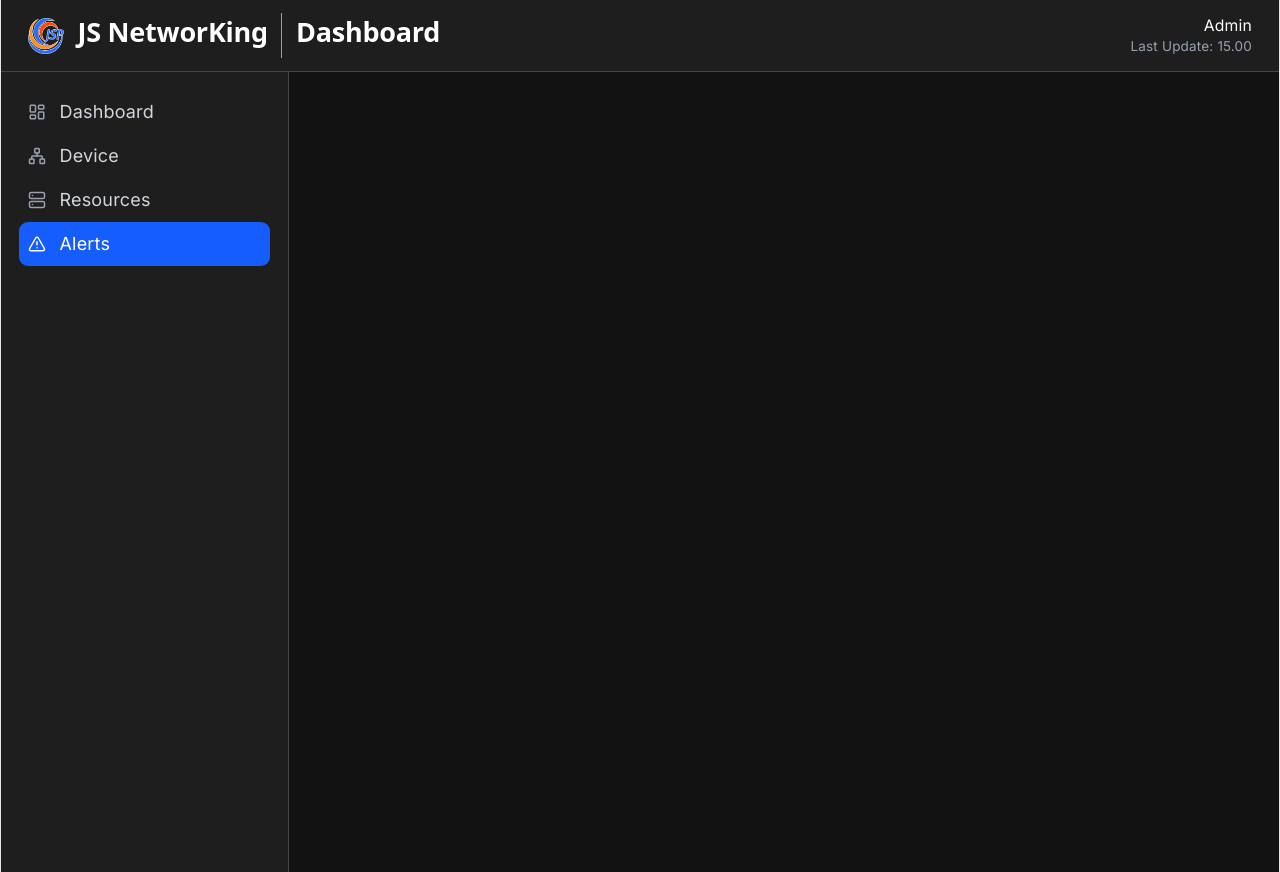
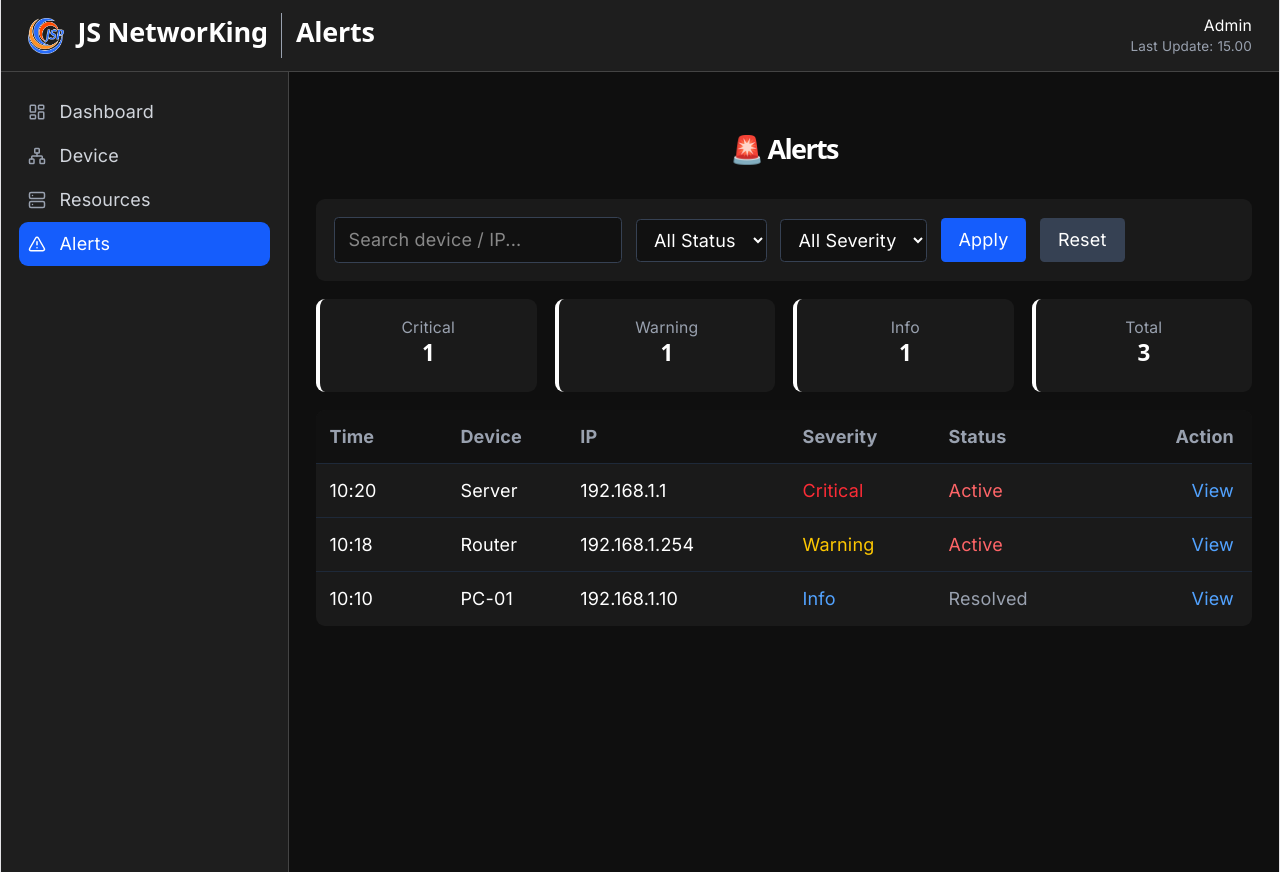
Before and after one commit to asano225/my-dashboard, a React (Vite) app: page /alerts in a window 1280 px wide. Built offline with nearby package versions, Linux system fonts and the light colour scheme.

Commit message:
Menambahkan Alerts dan Memperbarui Topbar

```diff
--- a/src/App.jsx
+++ b/src/App.jsx
@@ -1,9 +1,10 @@
 import { BrowserRouter as Router, Routes, Route } from "react-router-dom";
 import Topbar from "@/components/layout/Topbar";
-import DashboardPage from "./pages/Dashboard";
+import Dashboard from "./pages/Dashboard";
 import DevicePage from "./pages/Device";
 import Sidebar from "./components/layout/Sidebar";
 import DeviceDetail from "./pages/DetailDevice";
+import Alerts from "./pages/Alerts";
 
 export default function App() {
   return (
@@ -17,9 +18,10 @@ export default function App() {
 
           <div className="flex-1">
             <Routes>
-              <Route path="/" element={<DashboardPage />} />
+              <Route path="/" element={<Dashboard />} />
               <Route path="/device" element={<DevicePage />} />
               <Route path="/device/:id" element={<DeviceDetail />} />
+              <Route path="/alerts" element={<Alerts />} />
             </Routes>
           </div>
 
--- a/src/components/Device/DeviceFilter.jsx
+++ b/src/components/Device/DeviceFilter.jsx
@@ -7,6 +7,7 @@ export default function DeviceFilter() {
       <div className="flex justify-between items-center">
         <label className="text-gray-400">Status :</label>
         <select className="text-black w-38 mt-1 bg-[#ffffff] p-2 rounded-md">
+          <option>All status</option>
           <option>Available</option>
           <option>Unavailable</option>
         </select>
@@ -15,6 +16,7 @@ export default function DeviceFilter() {
       <div className="flex justify-between items-center">
         <label className="text-gray-400">Severity :</label>
         <select className="text-black w-38 mt-1 bg-[#ffffff] p-2 rounded-md">
+          <option>All severity</option>
           <option>Warning</option>
           <option>Critical</option>
           <option>Health</option>
@@ -24,6 +26,7 @@ export default function DeviceFilter() {
       <div className="flex justify-between items-center">
         <label className="text-gray-400">Group :</label>
         <select className="text-black w-38 mt-1 bg-[#ffffff] p-2 rounded-md">
+          <option>All group</option>
           <option>WJS</option>
         </select>
       </div>
--- /dev/null
+++ b/src/components/alerts/AlertDrawer.jsx
@@ -0,0 +1,32 @@
+export default function AlertDrawer({ alert, onClose }) {
+  return (
+    <div className="fixed inset-0 bg-black/50 flex justify-end">
+      <div className="w-96 bg-[#1a1a1a] p-6 text-white">
+        <h2 className="text-xl font-semibold mb-4">Alert Details</h2>
+
+        <p><b>Device:</b> {alert.device}</p>
+        <p><b>IP:</b> {alert.ip}</p>
+        <p><b>Severity:</b> {alert.severity}</p>
+        <p><b>Status:</b> {alert.status}</p>
+        <p className="mt-3"><b>Message:</b></p>
+        <p className="text-gray-400">{alert.message}</p>
+
+        <div className="mt-6 flex gap-2">
+          <button className="bg-yellow-500 px-4 py-2 rounded">
+            Acknowledge
+          </button>
+          <button className="bg-green-600 px-4 py-2 rounded">
+            Resolve
+          </button>
+        </div>
+
+        <button
+          onClick={onClose}
+          className="mt-6 text-gray-400 hover:text-white"
+        >
+          Close
+        </button>
+      </div>
+    </div>
+  );
+}
--- /dev/null
+++ b/src/components/alerts/AlertFIlters.jsx
@@ -0,0 +1,31 @@
+export default function AlertFilters() {
+  return (
+    <div className="bg-[#1a1a1a] p-4 rounded-lg mb-4 flex flex-wrap gap-3 items-center">
+      <input
+        className="bg-[#111] border border-gray-700 px-3 py-2 rounded w-64"
+        placeholder="Search device / IP..."
+      />
+
+      <select className="bg-[#111] border border-gray-700 px-3 py-2 rounded">
+        <option>All Status</option>
+        <option>Active</option>
+        <option>Resolved</option>
+      </select>
+
+      <select className="bg-[#111] border border-gray-700 px-3 py-2 rounded">
+        <option>All Severity</option>
+        <option>Critical</option>
+        <option>Warning</option>
+        <option>Info</option>
+      </select>
+
+      <button className="bg-blue-600 px-4 py-2 rounded hover:bg-blue-700">
+        Apply
+      </button>
+
+      <button className="bg-gray-700 px-4 py-2 rounded hover:bg-gray-600">
+        Reset
+      </button>
+    </div>
+  );
+}
--- /dev/null
+++ b/src/components/alerts/AlertSummary.jsx
@@ -0,0 +1,22 @@
+export default function AlertSummary({ alerts }) {
+  const count = (type) =>
+    alerts.filter((a) => a.severity === type).length;
+
+  return (
+    <div className="grid grid-cols-4 gap-4 mb-4">
+      <Card title="Critical" value={count("Critical")} color="red" />
+      <Card title="Warning" value={count("Warning")} color="yellow" />
+      <Card title="Info" value={count("Info")} color="blue" />
+      <Card title="Total" value={alerts.length} color="gray" />
+    </div>
+  );
+}
+
+function Card({ title, value, color }) {
+  return (
+    <div className={`p-4 rounded-lg bg-[#1a1a1a] border-l-4 border-${color}-500`}>
+      <p className="text-sm text-gray-400">{title}</p>
+      <h2 className="text-xl font-bold">{value}</h2>
+    </div>
+  );
+}
--- /dev/null
+++ b/src/components/alerts/AlertTable.jsx
@@ -0,0 +1,56 @@
+export default function AlertTable({ alerts, onSelect }) {
+  return (
+    <div className="bg-[#1a1a1a] rounded-lg overflow-hidden">
+      <table className="w-full text-left">
+        <thead className="bg-[#111] text-gray-400">
+          <tr>
+            <th className="p-3">Time</th>
+            <th>Device</th>
+            <th>IP</th>
+            <th>Severity</th>
+            <th>Status</th>
+            <th className="text-right pr-4">Action</th>
+          </tr>
+        </thead>
+        <tbody>
+          {alerts.map((a) => (
+            <tr
+              key={a.id}
+              className="border-t border-gray-800 hover:bg-[#222] cursor-pointer"
+              onClick={() => onSelect(a)}
+            >
+              <td className="p-3">{a.time}</td>
+              <td>{a.device}</td>
+              <td>{a.ip}</td>
+              <td>{renderSeverity(a.severity)}</td>
+              <td>{renderStatus(a.status)}</td>
+              <td className="text-right pr-4">
+                <button className="text-blue-400 hover:underline">
+                  View
+                </button>
+              </td>
+            </tr>
+          ))}
+        </tbody>
+      </table>
+    </div>
+  );
+}
+
+function renderSeverity(sev) {
+  const color =
+    sev === "Critical"
+      ? "text-red-500"
+      : sev === "Warning"
+      ? "text-yellow-400"
+      : "text-blue-400";
+
+  return <span className={color}>{sev}</span>;
+}
+
+function renderStatus(status) {
+  const color =
+    status === "Active" ? "text-red-400" : "text-gray-400";
+
+  return <span className={color}>{status}</span>;
+}
--- a/src/components/layout/Sidebar.jsx
+++ b/src/components/layout/Sidebar.jsx
@@ -19,7 +19,7 @@ export default function Sidebar() {
           to="/device"
           icon={<Network size={18} />}
           label="Device"
-          active={location.pathname === "/device"}
+          active={location.pathname.startsWith("/device")}
         />
 
         <SidebarItem
--- a/src/components/layout/Topbar.jsx
+++ b/src/components/layout/Topbar.jsx
@@ -1,14 +1,29 @@
+import { useLocation } from "react-router-dom";
+import { menuItems } from "./menuConfig";
+
+console.log(location.pathname);
+
 export default function Topbar() {
+  const location = useLocation();
+
+  // cari menu yang cocok
+  const currentMenu = menuItems.find(item => {
+    if (item.path === "/") return location.pathname === "/";
+
+    if (item.path === "/device/:id") {
+      return location.pathname.startsWith("/device/");
+    }
+
+    return location.pathname.startsWith(item.path);
+  });
+
+  const title = currentMenu?.label || "Page";
+
   return (
     <div className="w-full h-16 px-6 flex items-center justify-between border-b border-[#444444] backdrop-blur bg-[#1e1e1e]">
 
-      {/* Kiri - Title */}
       <div className="flex items-center gap-3">
-        <img
-          src="/Logo-JSP.png"
-          alt="logo"
-          className="w-8 h-8"
-        />
+        <img src="/Logo-JSP.png" alt="logo" className="w-8 h-8" />
 
         <h2 className="text-2xl font-semibold text-white">
           JS NetworKing
@@ -16,11 +31,12 @@ export default function Topbar() {
 
         <div className="w-px h-10 bg-gray-400"></div>
 
+        {/* 🔥 Dynamic */}
         <h2 className="text-2xl font-semibold text-white">
-          Dashboard
+          {title}
         </h2>
       </div>
-      {/* Kanan - User */}
+
       <div className="flex items-center gap-3">
         <div className="text-right">
           <p className="text-sm text-white">Admin</p>
--- /dev/null
+++ b/src/components/layout/menuConfig.js
@@ -0,0 +1,18 @@
+export const menuItems = [
+  {
+    path: "/",
+    label: "Dashboard",
+  },
+  {
+    path: "/device/:id",
+    label: "Device Detail",
+  },
+  {
+    path: "/device",
+    label: "Device",
+  },
+  {
+    path: "/alerts",
+    label: "Alerts",
+  },
+];
--- /dev/null
+++ b/src/data/dummyAlerts.jsx
@@ -0,0 +1,29 @@
+export const dummyAlerts = [
+  {
+    id: 1,
+    time: "10:20",
+    device: "Server",
+    ip: "192.168.1.1",
+    severity: "Critical",
+    status: "Active",
+    message: "CPU usage > 95%",
+  },
+  {
+    id: 2,
+    time: "10:18",
+    device: "Router",
+    ip: "192.168.1.254",
+    severity: "Warning",
+    status: "Active",
+    message: "Packet loss detected",
+  },
+  {
+    id: 3,
+    time: "10:10",
+    device: "PC-01",
+    ip: "192.168.1.10",
+    severity: "Info",
+    status: "Resolved",
+    message: "System rebooted",
+  },
+];
--- /dev/null
+++ b/src/pages/Alerts.jsx
@@ -0,0 +1,31 @@
+import { useState } from "react";
+import AlertFilters from "../components/alerts/AlertFIlters";
+import AlertSummary from "../components/alerts/AlertSummary";
+import AlertTable from "../components/alerts/AlertTable";
+import AlertDrawer from "../components/alerts/AlertDrawer";
+import { dummyAlerts } from "../data/dummyAlerts";
+
+
+export default function Alerts() {
+  const [alerts, setAlerts] = useState(dummyAlerts);
+  const [selectedAlert, setSelectedAlert] = useState(null);
+
+  return (
+    <div className="p-6 bg-[#0f0f0f] min-h-screen text-white">
+      <h1 className="text-2xl font-semibold mb-4">🚨 Alerts</h1>
+
+      <AlertFilters />
+
+      <AlertSummary alerts={alerts} />
+
+      <AlertTable alerts={alerts} onSelect={setSelectedAlert} />
+
+      {selectedAlert && (
+        <AlertDrawer
+          alert={selectedAlert}
+          onClose={() => setSelectedAlert(null)}
+        />
+      )}
+    </div>
+  );
+}
```
